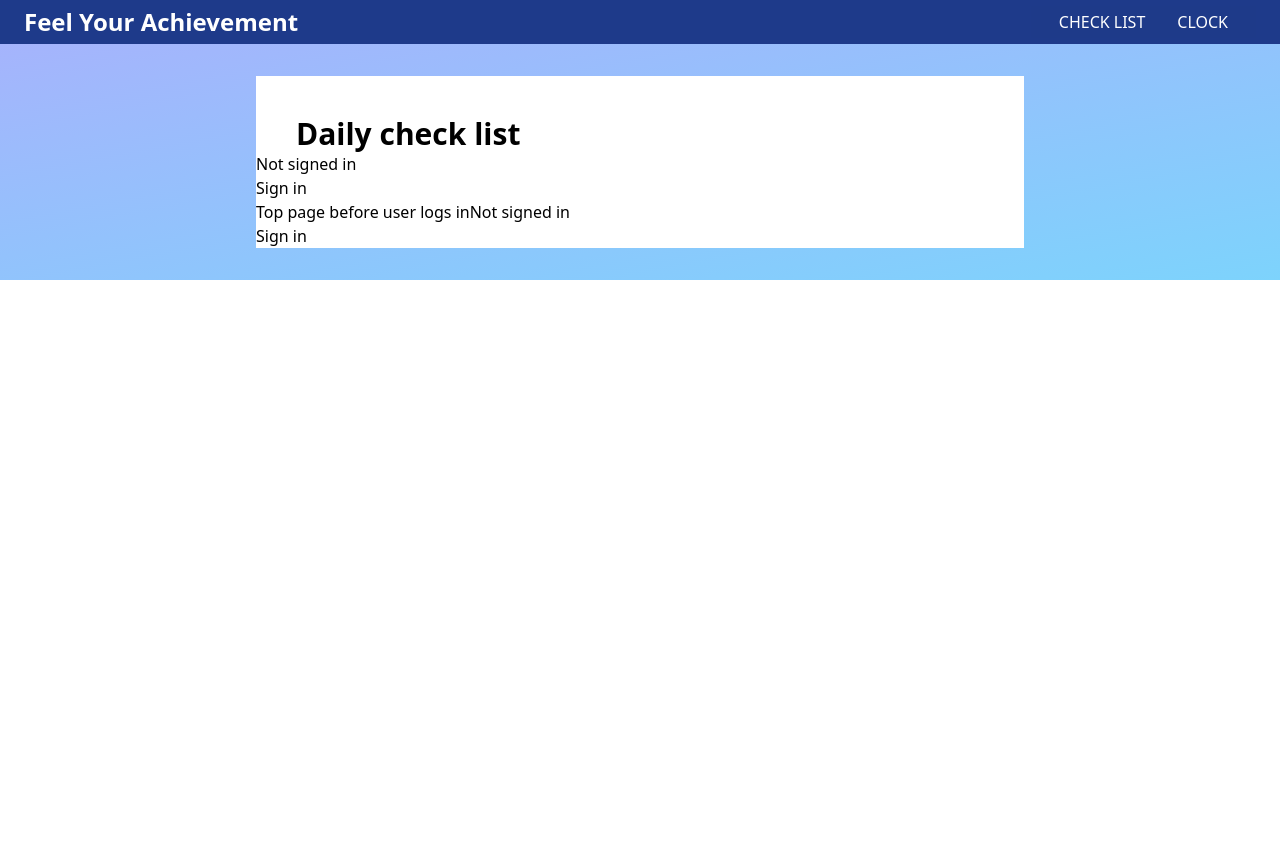
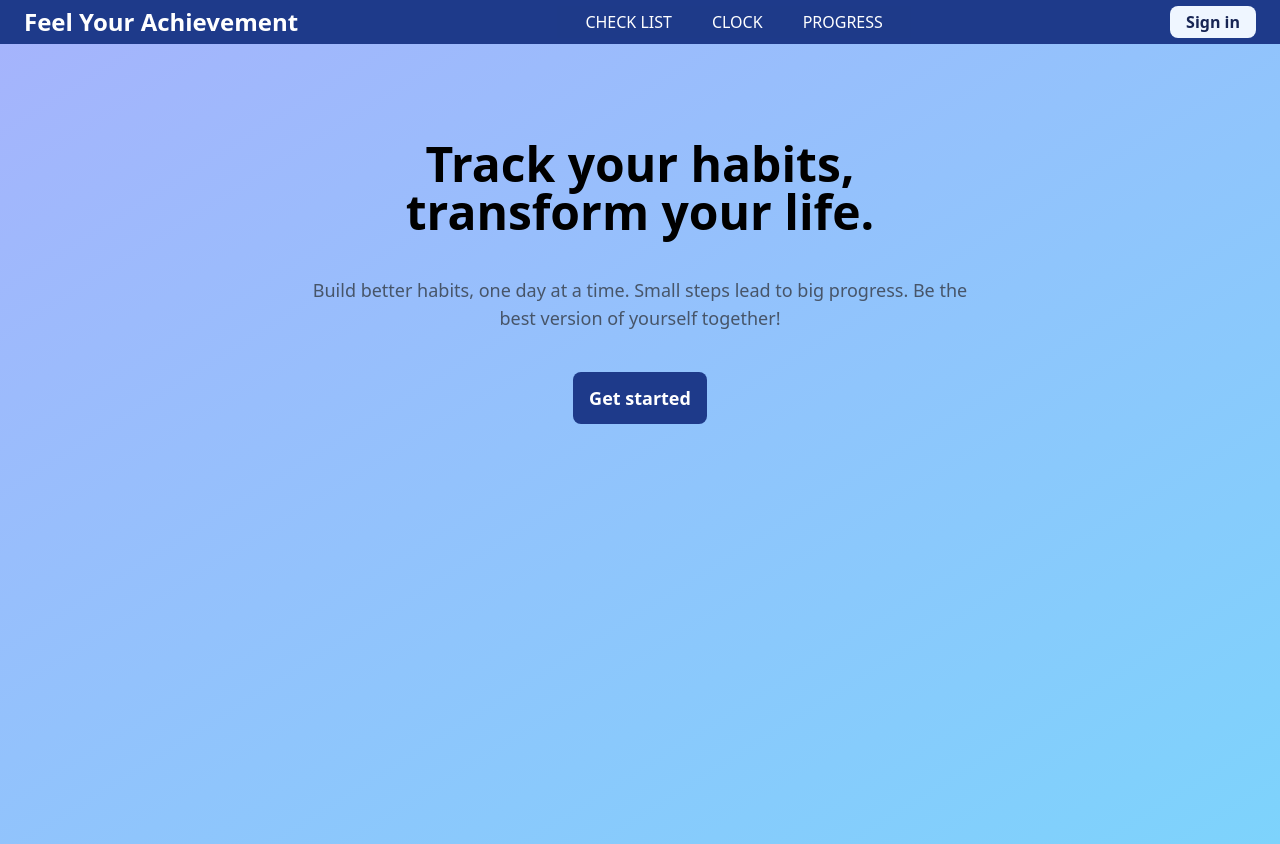
Before and after one commit to mikuweb/Feel_Your_Achievement, a Next.js app: page / in a window 1280 px wide. Before the commit the page ends 800 px from the top, so only its background shows below. Built offline with nearby package versions, Linux system fonts and the light colour scheme; no server answers.

Commit message:
update LoginBtn.tsx & signIn/index.tsx

```diff
--- a/components/Header.tsx
+++ b/components/Header.tsx
@@ -1,6 +1,7 @@
 import { useRouter } from 'next/router';
 import React, { useState } from 'react';
 import { BiMenu, BiX } from 'react-icons/bi';
+import LoginBtn from './LoginBtn';
 
 export default function Header() {
   const [openMenu, setOpenMenu] = useState(false);
@@ -30,7 +31,7 @@ export default function Header() {
       <div
         className={`${menuClassName} duration-500 md:static absolute bg-blue-900 bg-opacity-90 md:min-h-fit min-h-[60vh] left-0 w-full md:w-auto flex items-center px-5`}
       >
-        <ul className='flex flex-col md:flex-row md:items-center justify-end gap-8 md:gap-4'>
+        <ul className='flex flex-col md:flex-row md:items-center justify-end gap-8 md:gap-6'>
           <li>
             <div
               className='text-white rounded-full py-1 px-2 hover:border-2 active:border-2 active:border-cyan-400 uppercase cursor-pointer'
@@ -47,9 +48,19 @@ export default function Header() {
               clock
             </div>
           </li>
+          <li>
+            <div className='text-white rounded-full py-1 px-2 hover:border-2 active:border-2 active:border-cyan-400 uppercase cursor-pointer'>
+              progress
+            </div>
+          </li>
         </ul>
       </div>
       {/* MENU ICON */}
+      <div className='flex items-center gap-6'>
+        <LoginBtn
+          label={'Sign in'}
+          style={'bg-blue-50 text-blue-950 py-1 px-2 md:px-4'}
+        />
         <div onClick={toggleMenu} className='md:hidden cursor-pointer'>
           {openMenu ? (
             <BiX color='white' size={28} />
@@ -57,6 +68,7 @@ export default function Header() {
             <BiMenu color='white' size={28} />
           )}
         </div>
+      </div>
     </nav>
   );
 }
--- a/components/LoginBtn.tsx
+++ b/components/LoginBtn.tsx
@@ -1,20 +1,34 @@
 import { useSession, signIn, signOut } from 'next-auth/react';
 
-const LoginBtn = () => {
+interface LoginBtnProps {
+  label: string;
+  style: string;
+}
+
+const LoginBtn: React.FC<LoginBtnProps> = ({ label, style }) => {
   const { data: session } = useSession();
   if (session) {
     return (
       <>
-        Signed in as {session.user?.name} <br />
-        <button onClick={() => signOut()}>Sign out</button>
+        {/* TODO:これをtodaysAchievement.tsxの中に表示したい */}
+        {/* <p>Hello {session.user?.name}!</p> */}
+        <button
+          className='bg-blue-50 text-blue-950 font-semibold py-1 px-2 md:px-4 hover:opacity-50 rounded-lg transition'
+          onClick={() => signOut()}
+        >
+          Sign out
+        </button>
       </>
     );
   }
   return (
-    <>
-      Not signed in <br />
-      <button onClick={() => signIn()}>Sign in</button>
-    </>
+    <button
+    className={`${style} font-semibold hover:opacity-50 rounded-lg transition`}
+
+      onClick={() => signIn()}
+    >
+      {label}
+    </button>
   );
 };
 
--- a/components/todaysAchievement.tsx
+++ b/components/todaysAchievement.tsx
@@ -46,7 +46,7 @@ const TodaysAchievement: FC<TodaysAchievementProps> = ({ itemList }) => {
       : `${numOfCompletedItem} Tasks Achieved!`;
 
   return (
-    <div className='py-5 px-12 md:gap-1 w-fit flex flex-col justify-center md:mb-5 bg-gradient-to-br from-blue-700 to-indigo-900 text-center mx-auto rounded-3xl text-white'>
+    <div className='my-5 py-5 px-12 md:gap-1 w-fit flex flex-col justify-center  bg-gradient-to-br from-blue-700 to-indigo-900 text-center mx-auto rounded-3xl text-white'>
       <p className='text-xl font-semibold'>Hello, Usename!</p>
       <p className='text-base md:text-lg'>{`${day}, ${month} ${date}`}</p>
       <p className='text-2xl md:text-3xl font-bold '> {message}</p>
--- a/pages/index.tsx
+++ b/pages/index.tsx
@@ -46,28 +46,39 @@ export default function Home() {
       </Head>
 
       <div className='bg-gradient-to-br from-indigo-300 to-sky-300 md:overflow-hidden'>
+        {session ? (
+          <>
             <div className='bg-white md:max-w-3xl md:mx-auto md:mt-8 md:mb-8 md:px-15'>
               <div className='text-2xl md:text-3xl font-bold pt-3 pl-3 md:pt-10 md:pl-10'>
                 Daily check list
               </div>
-          <LoginBtn />
-          {session ? (
-            <>
-              <div className='w-72 md:w-96 mx-auto py-5'></div>
               <TodaysAchievement itemList={itemList} />
               <Calender
                 selectedDay={selectedDay}
                 setSelectedDay={setSelectedDay}
               />
               <ItemList itemList={itemList} setItemList={setItemList} />
+            </div>
           </>
         ) : (
-            <div>
-              Top page before user logs in
-              <LoginBtn />
+          <div className='h-screen'>
+            <div className=' max-w-md md:max-w-2xl  mx-auto text-center py-24'>
+              <h1 className='text-4xl lg:text-5xl font-bold mb-10'>
+                Track your habits,
+                <br />
+                transform your life.
+              </h1>
+              <p className='text-lg text-slate-600 mb-10'>
+                Build better habits, one day at a time. Small steps lead to big
+                progress. Be the best version of yourself together!
+              </p>
+              <LoginBtn
+                label={'Get started'}
+                style={'bg-blue-900 text-white text-lg py-3 px-7 md:px-4'}
+              />
+            </div>
           </div>
         )}
-        </div>
       </div>
     </Fragment>
   );
--- a/pages/signIn/index.tsx
+++ b/pages/signIn/index.tsx
@@ -5,11 +5,10 @@ function signin({ providers = {} }) {
   return (
     <div>
       <p>login page!!!!!</p>
-      <h1>Kento</h1>
       {providers &&
         Object.values(providers).map((provider: any) => (
           <div key={provider.name} style={{ marginBottom: 0 }}>
-            <button onClick={() => signIn(provider.id)}>
+            <button className='border-2' onClick={() => signIn(provider.id)}>
               Sign in with {provider.name}
             </button>
           </div>
```
Lines whose indentation alone changed are shown as unchanged.
